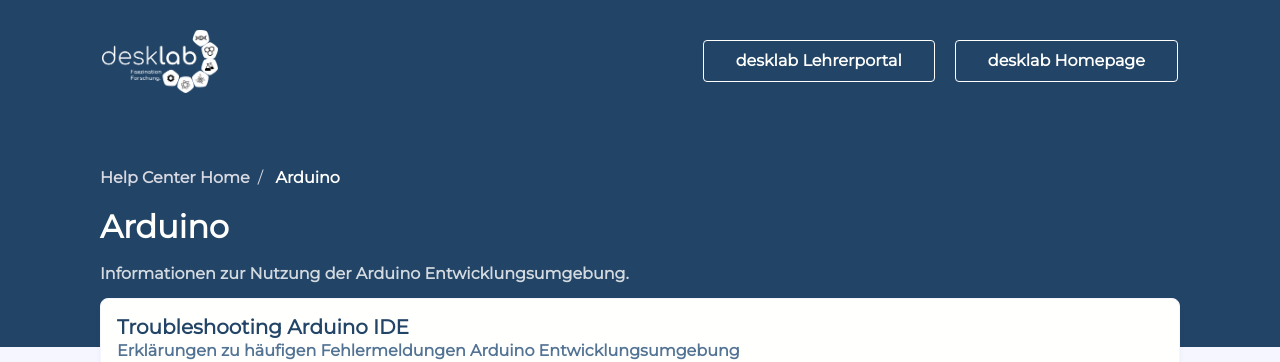
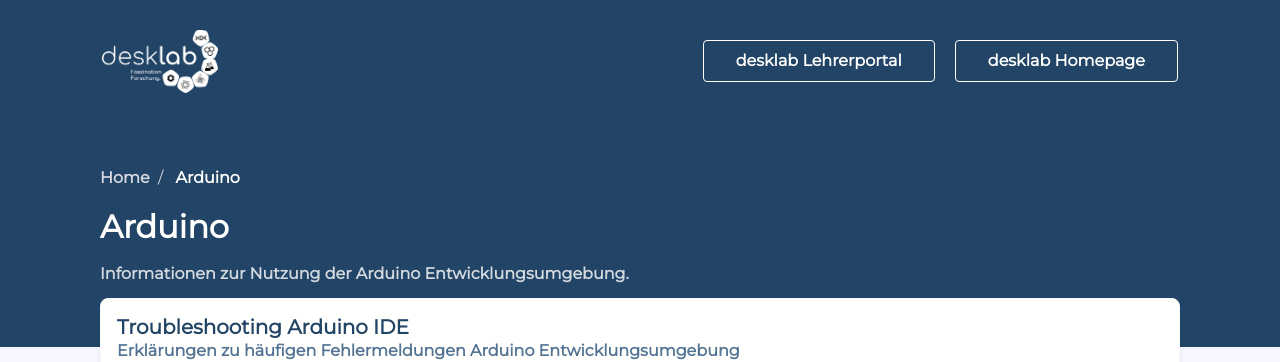
Before and after one commit to desklab/desklab.github.io, a Jekyll site: the page built from arduino.html, in a window 1280 px wide. Shown: the top 362 px of the page. Built offline with Jekyll 4.4.1, drawn with Linux system fonts in a browser that asks for light colours; nearby versions of some CDN libraries; comment, search, counter and statistics services are not loaded.

Commit message:
translations

```diff
--- a/_layouts/category.html
+++ b/_layouts/category.html
@@ -13,7 +13,7 @@
       <div class="column col-12">
         <ul class="breadcrumb">
           <li class="breadcrumb-item">
-            <a href="{{ site.url }}{{ site.baseurl }}">Help Center Home</a>
+            <a href="{{ site.url }}{{ site.baseurl }}">Home</a>
           </li>
           <li class="breadcrumb-item">
             <a href="#">{{ page_category.name }}</a>
--- a/_layouts/post.html
+++ b/_layouts/post.html
@@ -15,7 +15,7 @@
         <div class="column col-12">
           <ul class="breadcrumb">
             <li class="breadcrumb-item">
-              <a href="{{ site.url }}{{ site.baseurl }}">Help Center Home</a>
+              <a href="{{ site.url }}{{ site.baseurl }}">Home</a>
             </li>
             <li class="breadcrumb-item">
               <a href="../{{ page.category }}">{{ page_category.name }}</a>
--- a/index.html
+++ b/index.html
@@ -20,9 +20,9 @@
                   <h5 class="text-bold">{{ page_category.name }}</h5>
 
                   {% if category[1].size == 1 %}
-                  <p class="m-0">{{ category | last | size }} article</p>
+                  <p class="m-0">{{ category | last | size }} Artikel</p>
                   {% else %}
-                  <p class="m-0">{{ category | last | size }} articles</p>
+                  <p class="m-0">{{ category | last | size }} Artikel</p>
                   {% endif %}
                 </div>
               </div>
```
